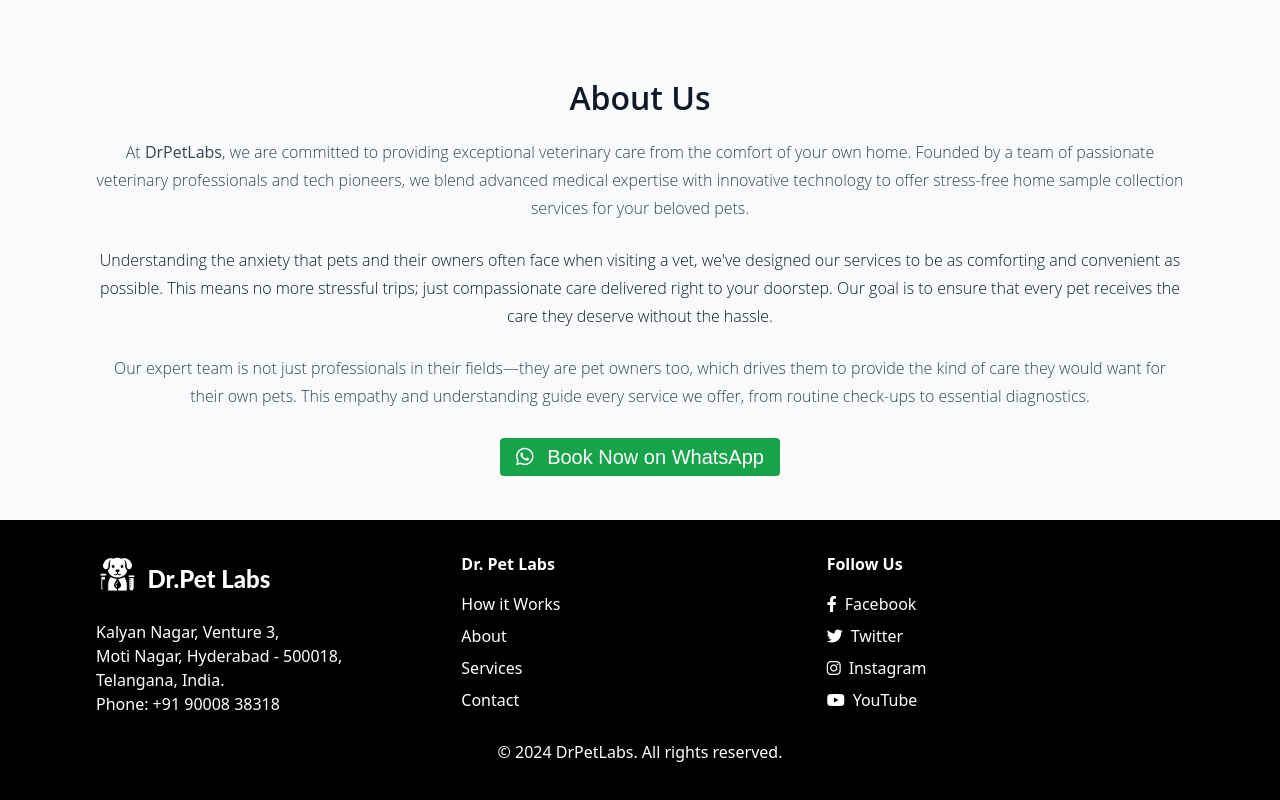
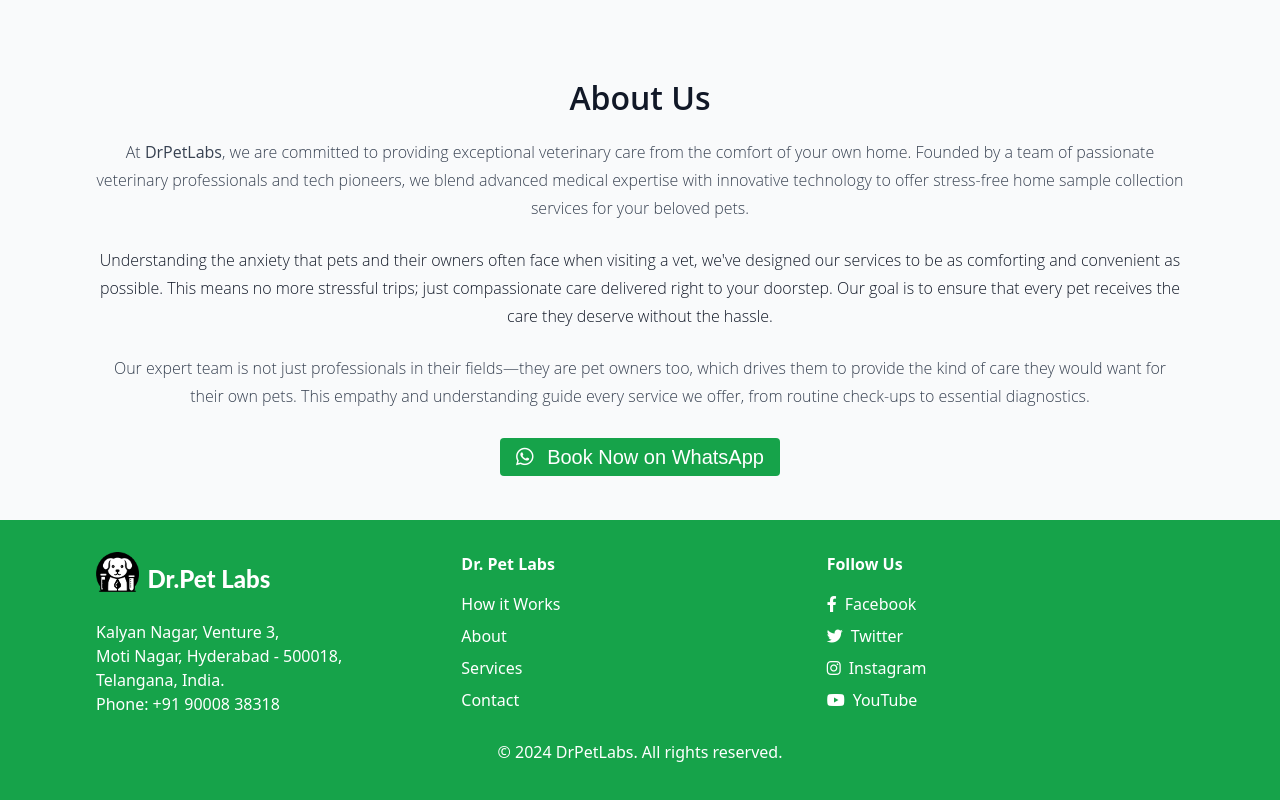
Before and after one commit to sameermathad/drpet, a website: page index.html in a window 1280 px wide. Shown: the part 3005-3805 px from the top of the page. Drawn offline with nearby package versions, Linux system fonts and the light colour scheme.

Commit message:
footer color2

```diff
--- a/index.html
+++ b/index.html
@@ -653,7 +653,7 @@
     </section>
 
 <!-- Footer -->
-<footer class="bg-black text-white py-8">
+<footer class="bg-green-600 text-white py-8">
     <div class="max-w-6xl mb-4 mx-auto px-4 sm:px-6 lg:px-8 grid grid-cols-1 md:grid-cols-3 gap-2">
         <div>
             <div class="flex items-center">
@@ -671,14 +671,12 @@
         <div>
             <h4 class="font-bold">Dr. Pet Labs</h4>
             <ul class="mt-4 space-y-2">
-
                 <li><a href="#how-it-works" class="hover:underline">How it Works</a></li>
                 <li><a href="#about" class="hover:underline">About</a></li>
                 <li><a href="#services" class="hover:underline">Services</a></li>
                 <li><a href="#contact" class="hover:underline">Contact</a></li>
             </ul>
         </div>
-
         <div>
             <h4 class="font-bold">Follow Us</h4>
             <ul class="mt-4 space-y-2">
```
Also changed, not shown: css/style.css.
